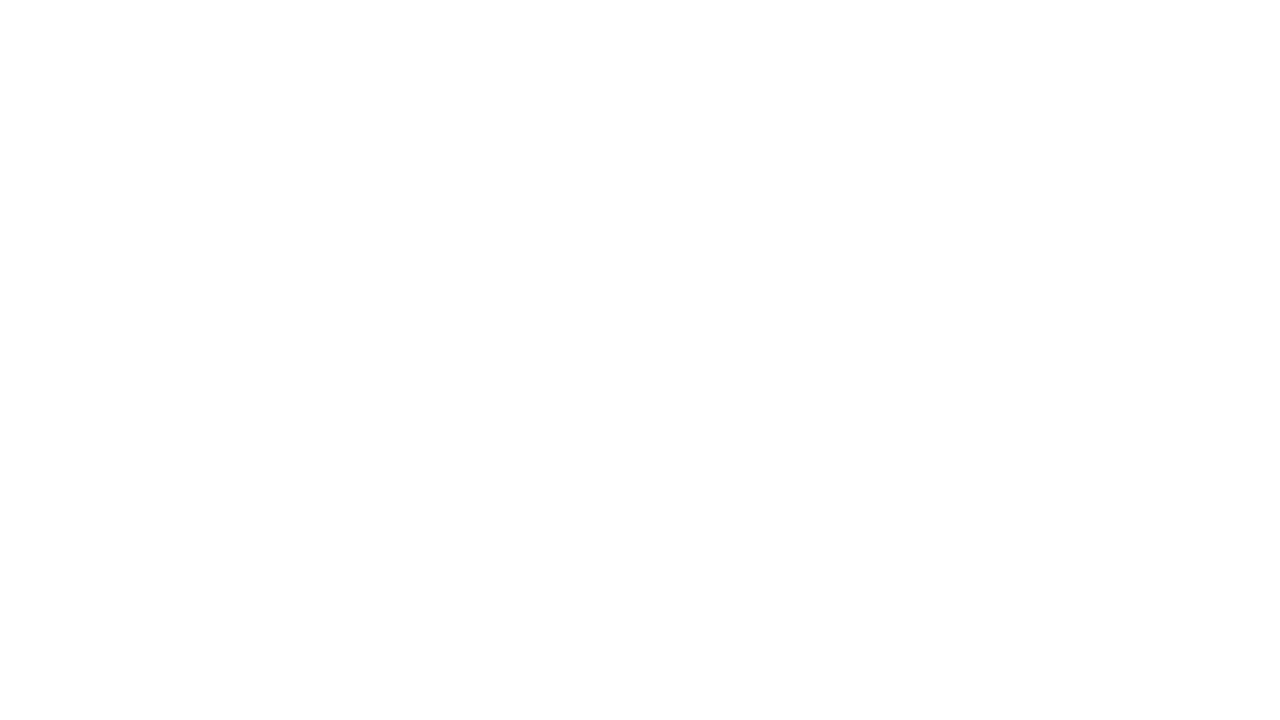
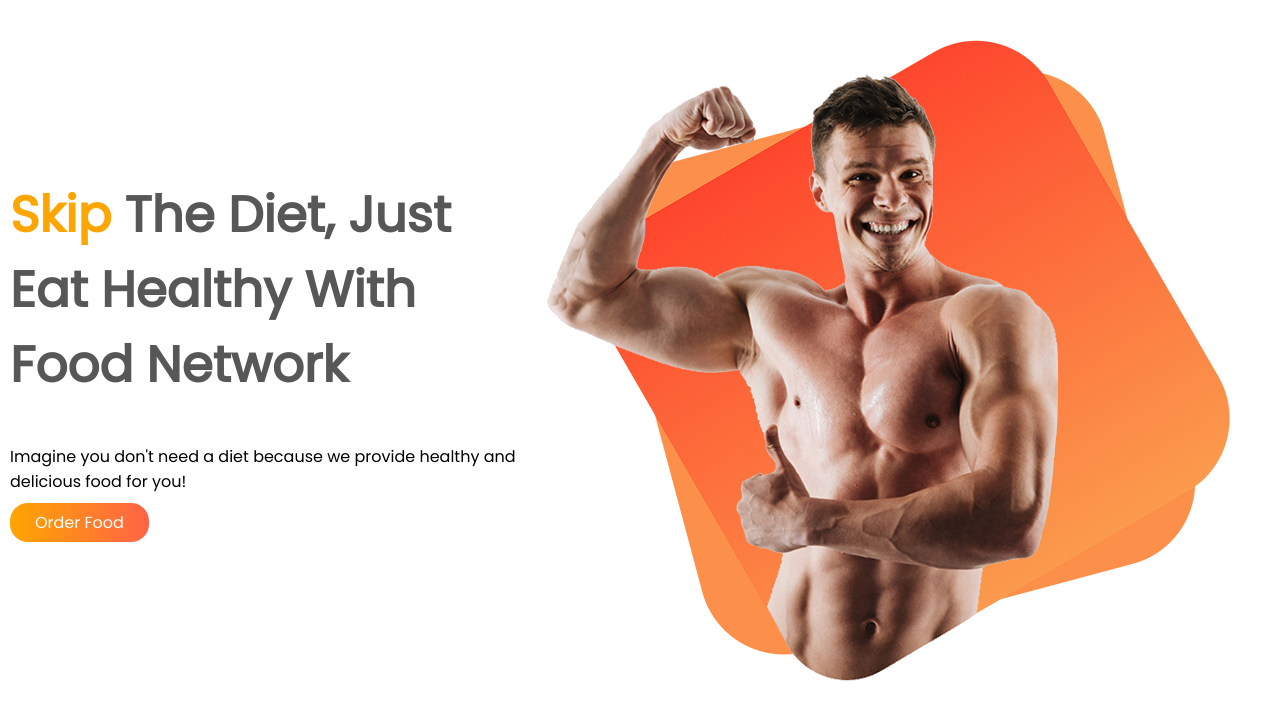
Before and after one commit to saifuddindev/eat-healthy-practice-project, a plain HTML site: page index.html in a window 1280 px wide. Drawn offline with Linux system fonts and the light colour scheme; a web font is replaced by a local one.

Commit message:
first section done

```diff
--- a/index.html
+++ b/index.html
@@ -6,7 +6,23 @@
     <meta http-equiv="X-UA-Compatible" content="IE=edge">
     <meta name="viewport" content="width=device-width, initial-scale=1.0">
     <title>Eat Healthy</title>
+    <link rel="stylesheet" href="style.css">
+    <link rel="preconnect" href="https://fonts.googleapis.com">
+    <link rel="preconnect" href="https://fonts.gstatic.com" crossorigin>
+    <link href="https://fonts.googleapis.com/css2?family=Gentium+Plus&family=Poppins&display=swap" rel="stylesheet">
 </head>
+<section>
+    <div class="first-container">
+        <h1><span class="skip-color">Skip</span> <span class="diet-text">The Diet, Just Eat Healthy With Food
+                Network</span>
+        </h1>
+        <p>Imagine you don't need a diet because we provide healthy and delicious food for you!</p>
+        <a class="order-food" target="_blank" href="foodpanda.com">Order Food</a>
+    </div>
+    <div class="second-container">
+        <img src="images/body man picture.png" alt="body man picture">
+    </div>
+</section>
 
 <body>
 
--- /dev/null
+++ b/style.css
@@ -0,0 +1,38 @@
+body {
+    margin: 10px;
+    margin-right: 10px;
+    font-family: 'Poppins', sans-serif;
+}
+
+.skip-color {
+    color: orange;
+}
+
+.diet-text {
+    color: #575757;
+}
+
+.order-food {
+    text-decoration: none;
+    color: white;
+    background-image: linear-gradient(to right, orange, tomato);
+    padding: 8px 25px;
+    font-weight: 400;
+    border-radius: 18px;
+}
+
+section {
+    display: flex;
+}
+
+.first-container {
+    margin-top: 10%;
+}
+
+.second-container {
+    width: 80%;
+}
+
+h1 {
+    font-size: 50px;
+}
```
Also changed, not shown: images/body man picture.png (added).
